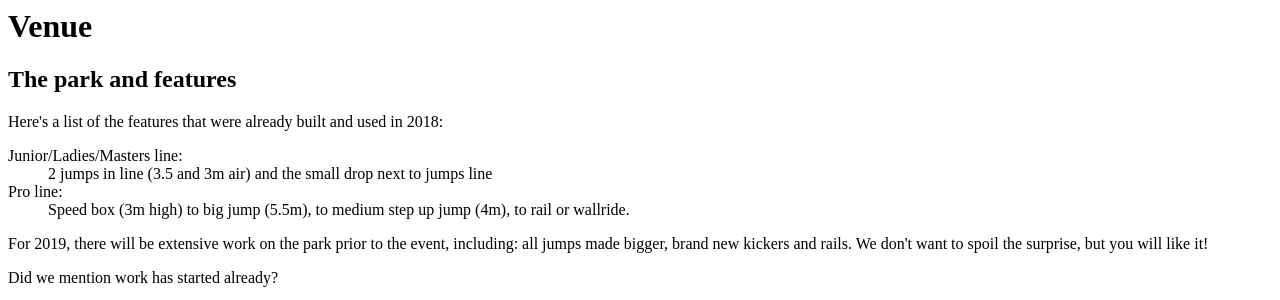
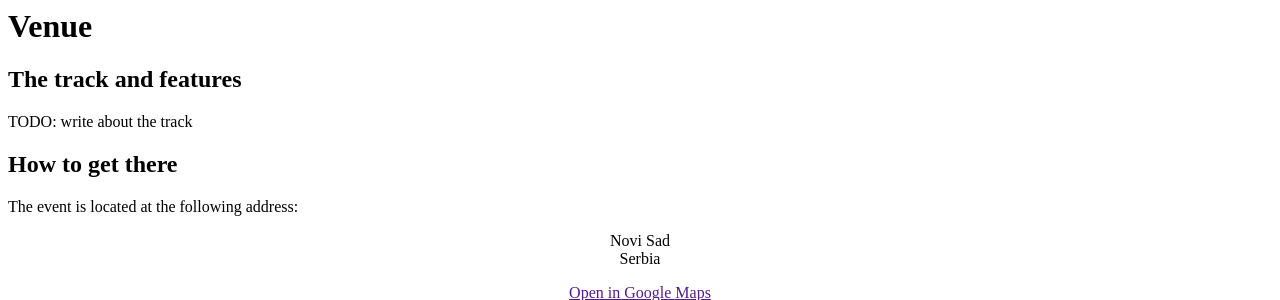
Before and after one commit to mikaelgramont/IMA, a PHP site: page /venue.php in a window 1280 px wide. Shown: the top 300 px of the page. Run offline with PHP 8.4, Linux system fonts and the light colour scheme; some libraries are stand-ins or nearby versions.

Commit message:
Preparing for WBC content

```diff
--- a/pages/wbc/contact.php
+++ b/pages/wbc/contact.php
@@ -28,6 +28,6 @@
 	<div class="content-main">
     <h1 class="display-font">Contact</h1>
     <p>Need to get in touch with us?<br>Send us an email at <a class="link" href="mailto:<?php echo EMAIL_IMA ?>"><?php echo EMAIL_IMA ?></a></p>
-    <p>Otherwise, you can reach us on the <a class="link" href="<?php echo FB_EVENT_URL ?>">WFC19 Facebook event page</a>.</p>
+    <p>Otherwise, you can reach us on the <a class="link" href="<?php echo FB_EVENT_URL ?>">W19 Facebook event page</a>.</p>
 	</div>
 </div>
--- a/pages/wbc/home.php
+++ b/pages/wbc/home.php
@@ -74,12 +74,10 @@
 
     <section>
       <a id="details"></a>
-      <p>The World Freestyle Championships is back in 2019, and it will take place July 26-27th in Moszczenica, Poland!</p>
-      <p>The IMA is excited to see the WFC go to Poland this year, as the mountainboard scene there has been buzzing for many years now.</p>
+      <p>The World Boardercross Championships is back in 2019, and it will take place September 6th-7th in Novi Sad, Serbia!</p>
 
-      <iframe class="embed" src="https://www.youtube.com/embed/D_2xNcpw7co" frameborder="0" allow="accelerometer; autoplay; encrypted-media; gyroscope; picture-in-picture" allowfullscreen></iframe>
+      <p>INSERT VIDEO</p>
 
-      <p>Dawid Rząca's home spot of Mosquito Park is the chosen venue for this year's competition, and it will have features for all levels of riding, so come join us in Poland!</p>
     </section>
 	</div>
 </div>
--- a/pages/wbc/registration.php
+++ b/pages/wbc/registration.php
@@ -232,7 +232,7 @@
 <script>
   window.__registrationConstants__ = {
     costPerRider: parseFloat(<?php echo REGISTRATION_COST ?>, 10),
-    serverProcessingUrl: '<?php echo BASE_URL ?>paypal-transaction-complete?XDEBUG_SESSION_START=PHP_STORM'
+    serverProcessingUrl: '<?php echo BASE_URL ?>paypal-transaction-complete'
   }
 </script>
 <script src="<?PHP echo PAYPAL_SCRIPT ?>"></script>
--- a/pages/wbc/venue.php
+++ b/pages/wbc/venue.php
@@ -37,34 +37,9 @@
     <h1 class="display-font">Venue</h1>
 
     <section>
-      <h2 class="display-font">The park and features</h2>
+      <h2 class="display-font">The track and features</h2>
       <p>
-        Here's a list of the features that were already built and used in 2018:
-      </p>
-      <dl>
-        <dt>
-          Junior/Ladies/Masters line:
-        </dt>
-        <dd>
-          2 jumps in line (3.5 and 3m air) and the small drop next to jumps line
-        </dd>
-        <dt>
-          Pro line:
-        </dt>
-        <dd>
-          Speed box (3m high) to big jump (5.5m), to medium step up jump (4m), to rail or wallride.
-        </dd>
-      </dl>
-      <p>
-        For 2019, there will be extensive work on the park prior to the event, including: all jumps made bigger,
-        brand new kickers and rails. We don't want to spoil the surprise, but you will like it!
-      </p>
-      <p>Did we mention work has started already?</p>
-      <p class="full">
-        <img src="<?php echo BASE_URL ?>images/works1.jpg" alt="A digger working on the course">
-      </p>
-      <p class="full">
-        <img src="<?php echo BASE_URL ?>images/works2.jpg" alt="A digger working on the course">
+        TODO: write about the track
       </p>
 
 
@@ -75,14 +50,12 @@
       <p>The event is located at the following address:</p>
 
       <p class="centered">
-        Mosquito Spot<br>
-        Moszczenica 87<br>
-        Postal Code 32-744 Bochnia<br>
-        Poland<br>
+        Novi Sad<br>
+        Serbia<br>
       </p>
 
       <p class="centered">
-        <a href="https://goo.gl/maps/xrHHnidDrwq">Open in Google Maps</a>
+        <a href="">Open in Google Maps</a>
       </p>
 
       <iframe class="map" style="border:0" allowfullscreen="" src="https://www.google.com/maps/embed?pb=!1m18!1m12!1m3!1d1131.949946751469!2d20.352651747493383!3d49.96792688346666!2m3!1f0!2f0!3f0!3m2!1i1024!2i768!4f13.1!3m3!1m2!1s0x47163b8f82232385%3A0xc278dc0d0f71aa7d!2zNDnCsDU4JzA0LjUiTiAyMMKwMjEnMTEuNiJF!5e1!3m2!1sfr!2sfr!4v1551535564458" frameborder="0"></iframe>
@@ -91,11 +64,7 @@
     <section>
       <h2 class="display-font">How to get there</h2>
       <p>
-        The closest Airport is Kraków Airport (KRK), which is a 45-minute drive to the track.
-        <img class="photo" src="<?php echo BASE_URL ?>images/map1.png" alt="Map from Kraków">
-      </p>
-      <p>
-        The cheapest flights are into Katowice (KTW), which is a 1.5-hour drive to the track
+        The closest Airport is.
         <img class="photo" src="<?php echo BASE_URL ?>/images/map2.png" alt="Map from Katowice">
       </p>
     </section>
--- a/pages/wfc/registration.php
+++ b/pages/wfc/registration.php
@@ -232,7 +232,7 @@
 <script>
   window.__registrationConstants__ = {
     costPerRider: parseFloat(<?php echo REGISTRATION_COST ?>, 10),
-    serverProcessingUrl: '<?php echo BASE_URL ?>paypal-transaction-complete?XDEBUG_SESSION_START=PHP_STORM'
+    serverProcessingUrl: '<?php echo BASE_URL ?>paypal-transaction-complete'
   }
 </script>
 <script src="<?PHP echo PAYPAL_SCRIPT ?>"></script>
```
Also changed, not shown: pages/wbc/competition.php (+4 -31 lines), wbc/images/poster.jpg.
